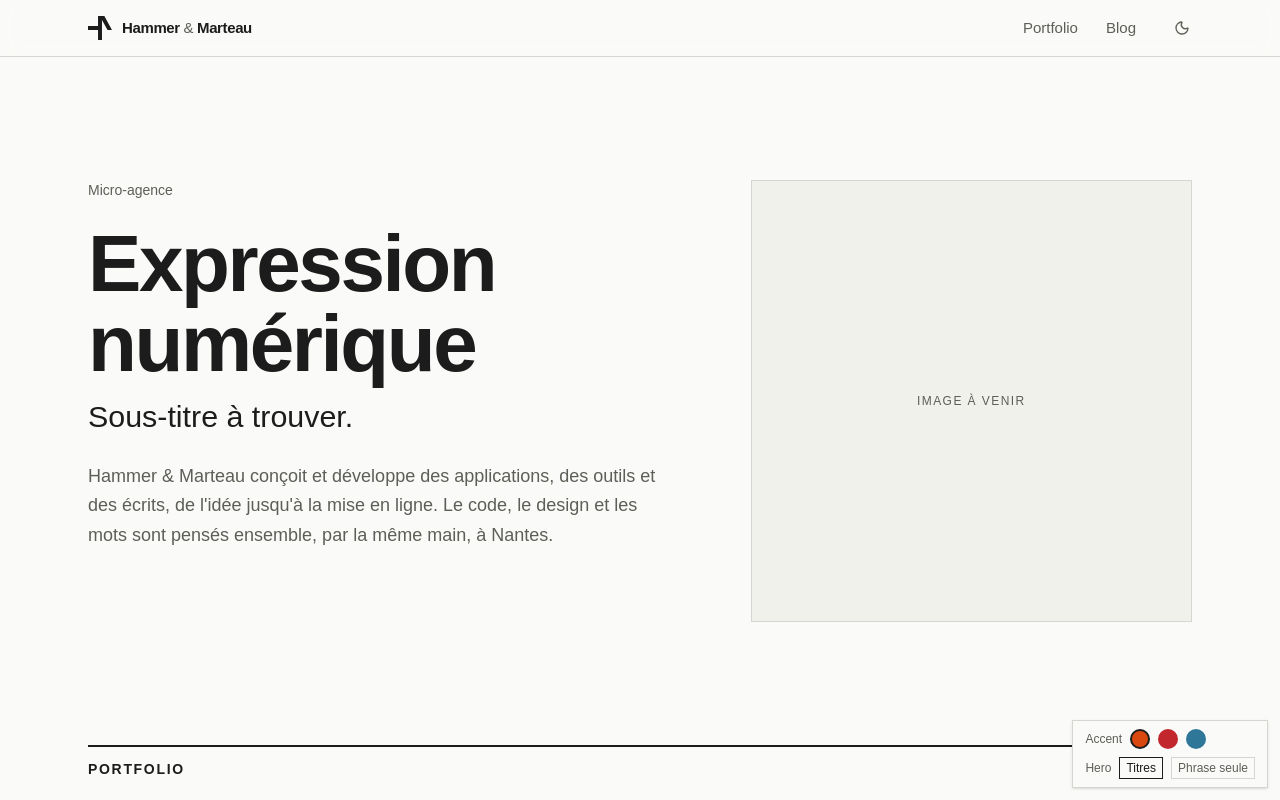
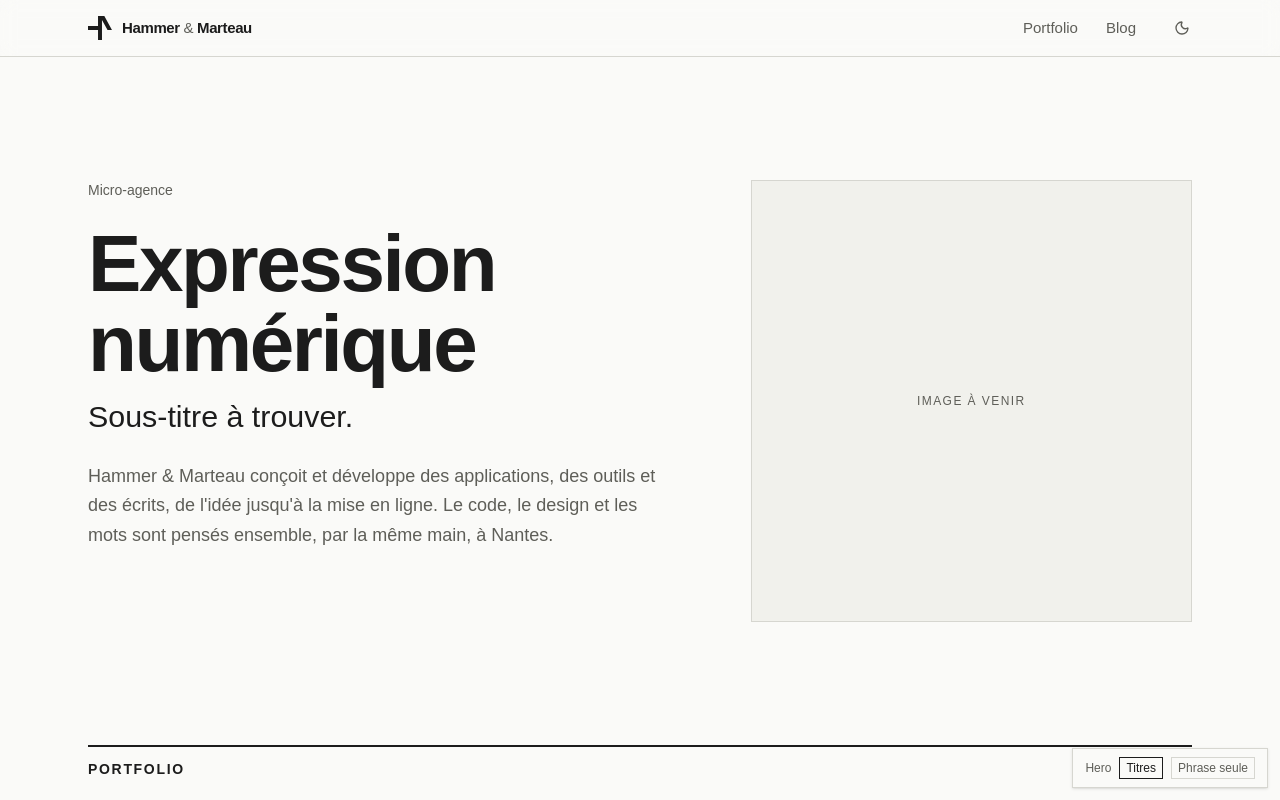
Before and after one commit to gillesretiere/hammer-marteau-web, a React (Vite) app: page / in a window 1280 px wide. Shown: the top 800 px of the page. Built offline with nearby package versions, Linux system fonts and the light colour scheme; the HTML template or start-up script is replaced by a standard one; a web font is replaced by a local one.

Commit message:
Retient l'orange de CC Sudoku comme accent (HM-4)
#D9480F (#FF7A45 en sombre), valeur à confirmer après la revue des
couleurs de l'app du 24 novembre. Retire les variantes rouge et bleu
et le sélecteur d'accent du panneau de maquette.

Co-Authored-By: Claude Opus 5.5 <noreply@anthropic.com>

```diff
--- a/src/index.css
+++ b/src/index.css
@@ -25,7 +25,7 @@
   --ink-soft:    #5E5E58;
   --rule:        #D6D6D0;
   --rule-strong: #1C1C1C;
-  --accent:      #D9480F;
+  --accent:      #D9480F; /* Orange de CC Sudoku (HM-4), valeur à confirmer après la revue des couleurs de l'app du 24 nov. */
 
   --bg: var(--paper); --bg-card: var(--paper-2); --surface: var(--paper-2);
   --primary: var(--accent); --primary-hover: var(--accent); --accent2: var(--ink);
@@ -105,11 +105,6 @@ h1,h2,h3,h4 {
 .markdown-body td { border:1px solid var(--border); padding:.75rem 1rem; }
 .markdown-body img { max-width:100%; border-radius:8px; margin:1.5rem 0; }
 
-/* Maquette du lot B : accents à comparer (sélecteur visible en local seulement) */
-html[data-accent="rouge"]      { --accent: #C1272D; }
-html.dark[data-accent="rouge"] { --accent: #FF6B6B; }
-html[data-accent="bleu"]       { --accent: #2F7799; }
-html.dark[data-accent="bleu"]  { --accent: #5BA3C4; }
 
 /* Filets : fin entre les éléments, fort entre les sections (comme les traits de bloc d'une grille) */
 .rule-strong { border-top: 2px solid var(--rule-strong); }
--- a/src/site/AccentSwitcher.jsx
+++ b/src/site/AccentSwitcher.jsx
@@ -1,33 +1,13 @@
-import { useEffect } from 'react';
 import useMaquette from './useMaquette';
 
-// Maquette seulement : compare les accents et la forme du hero, visible avec `npm run dev`, absent du site en ligne.
-const accents = [
-  { id: 'orange', label: 'Orange', swatch: '#D9480F' },
-  { id: 'rouge', label: 'Rouge', swatch: '#C1272D' },
-  { id: 'bleu', label: 'Bleu', swatch: '#2F7799' },
-];
+// Maquette seulement : compare les formes du hero, visible avec `npm run dev`, absent du site en ligne.
+// L'accent est choisi (orange, HM-4) : son sélecteur a été retiré.
 
 const AccentSwitcher = () => {
-  const [accent, setAccent] = useMaquette('maquette-accent', 'orange');
   const [forme, setForme] = useMaquette('maquette-hero-forme', 'titres');
-  useEffect(() => { document.documentElement.dataset.accent = accent; }, [accent]);
 
   return (
     <div className="fixed bottom-3 right-3 z-50 flex flex-col gap-2 border border-rule bg-paper px-3 py-2 text-xs text-ink-soft shadow">
-      <div className="flex items-center gap-2">
-        Accent
-        {accents.map((c) => (
-          <button
-            key={c.id}
-            onClick={() => setAccent(c.id)}
-            title={c.label}
-            aria-label={c.label}
-            className={`h-5 w-5 rounded-full border-2 ${accent === c.id ? 'border-ink' : 'border-transparent'}`}
-            style={{ background: c.swatch }}
-          />
-        ))}
-      </div>
       <div className="flex items-center gap-2">
         Hero
         {[['titres', 'Titres'], ['phrase', 'Phrase seule']].map(([id, label]) => (
```
